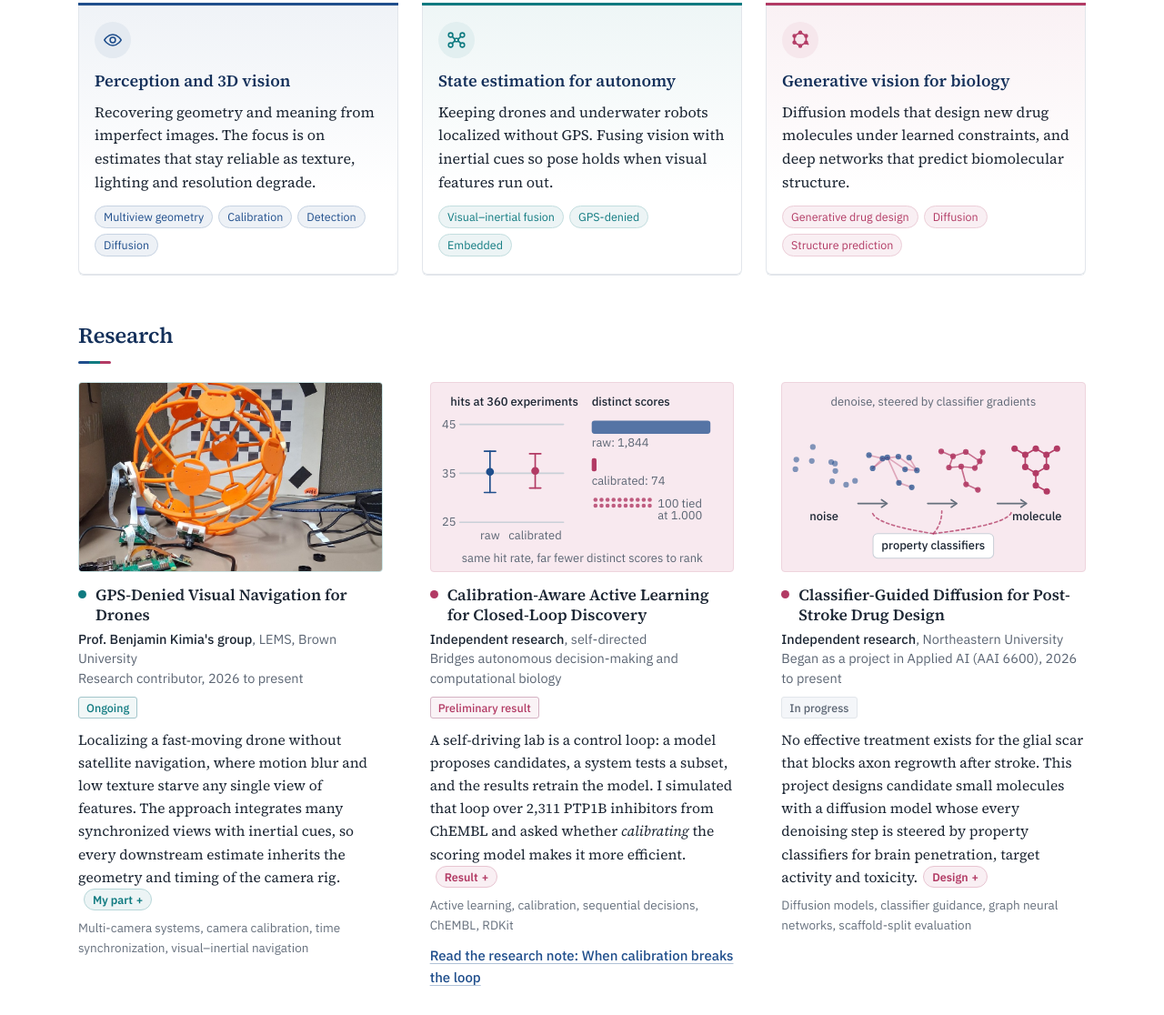
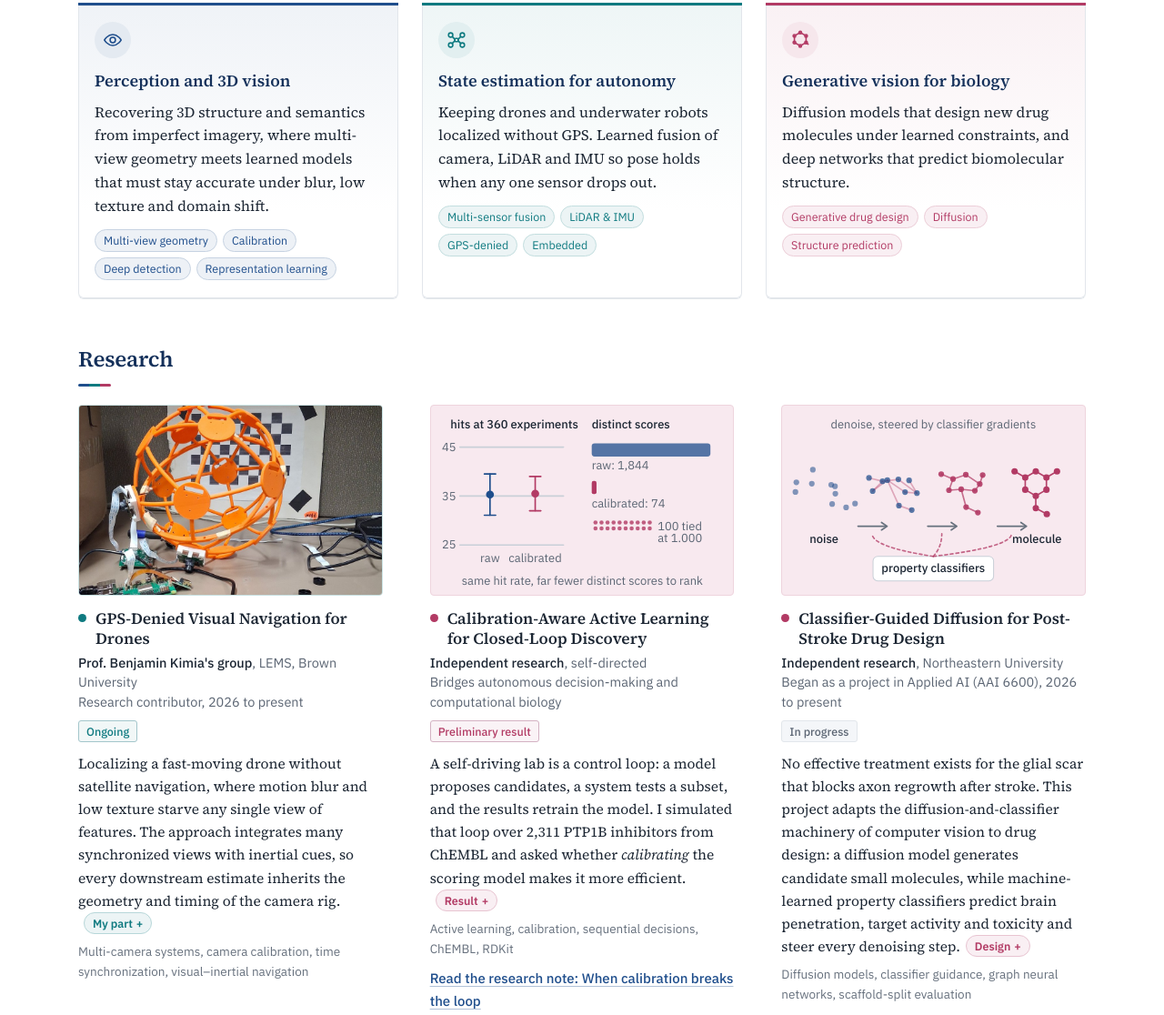
Before and after one commit to OrvilleRockwellJr/OrvilleRockwellJr.github.io, a plain HTML site: page index.html in a window 1280 px wide. Shown: the part 710-1826 px from the top of the page at 91% size. Drawn offline with Linux system fonts and the light colour scheme.

Commit message:
Sharpen research areas (ML + LiDAR/IMU fusion), frame stroke entry as CV/diffusion/ML, swap 3D perception for machine learning in contact
Co-Authored-By: Claude Opus 4.8 <noreply@anthropic.com>
Claude-Session: https://claude.ai/code/session_01LzMNsC2QWoDPGTEoMeo6Mp

```diff
--- a/index.html
+++ b/index.html
@@ -562,8 +562,8 @@ footer::before{content:"";position:absolute;left:0;right:0;top:0;height:4px;back
       <h2>Research areas</h2>
       <p class="lead">Making visual perception reliable enough to act on.</p>
       <ul class="areas">
-        <li class="area" style="--ac:var(--cv)"><span class="ic"><svg viewBox="0 0 24 24" aria-hidden="true"><path d="M2 12s3.6-6.5 10-6.5S22 12 22 12s-3.6 6.5-10 6.5S2 12 2 12z"/><circle cx="12" cy="12" r="3.2"/></svg></span><h3>Perception and 3D vision</h3><p>Recovering geometry and meaning from imperfect images. The focus is on estimates that stay reliable as texture, lighting and resolution degrade.</p><p class="tags"><span>Multiview geometry</span><span>Calibration</span><span>Detection</span><span>Diffusion</span></p></li>
-        <li class="area" style="--ac:var(--auto)"><span class="ic"><svg viewBox="0 0 24 24" aria-hidden="true"><circle cx="5" cy="6" r="2.6"/><circle cx="19" cy="6" r="2.6"/><circle cx="5" cy="18" r="2.6"/><circle cx="19" cy="18" r="2.6"/><path d="M7 8l3 3m4 0l3-3M7 16l3-3m4 0l3 3"/><rect x="10" y="10" width="4" height="4" rx="1"/></svg></span><h3>State estimation for autonomy</h3><p>Keeping drones and underwater robots localized without GPS. Fusing vision with inertial cues so pose holds when visual features run out.</p><p class="tags"><span>Visual&ndash;inertial fusion</span><span>GPS-denied</span><span>Embedded</span></p></li>
+        <li class="area" style="--ac:var(--cv)"><span class="ic"><svg viewBox="0 0 24 24" aria-hidden="true"><path d="M2 12s3.6-6.5 10-6.5S22 12 22 12s-3.6 6.5-10 6.5S2 12 2 12z"/><circle cx="12" cy="12" r="3.2"/></svg></span><h3>Perception and 3D vision</h3><p>Recovering 3D structure and semantics from imperfect imagery, where multi-view geometry meets learned models that must stay accurate under blur, low texture and domain shift.</p><p class="tags"><span>Multi-view geometry</span><span>Calibration</span><span>Deep detection</span><span>Representation learning</span></p></li>
+        <li class="area" style="--ac:var(--auto)"><span class="ic"><svg viewBox="0 0 24 24" aria-hidden="true"><circle cx="5" cy="6" r="2.6"/><circle cx="19" cy="6" r="2.6"/><circle cx="5" cy="18" r="2.6"/><circle cx="19" cy="18" r="2.6"/><path d="M7 8l3 3m4 0l3-3M7 16l3-3m4 0l3 3"/><rect x="10" y="10" width="4" height="4" rx="1"/></svg></span><h3>State estimation for autonomy</h3><p>Keeping drones and underwater robots localized without GPS. Learned fusion of camera, LiDAR and IMU so pose holds when any one sensor drops out.</p><p class="tags"><span>Multi-sensor fusion</span><span>LiDAR &amp; IMU</span><span>GPS-denied</span><span>Embedded</span></p></li>
         <li class="area" style="--ac:var(--bio)"><span class="ic"><svg viewBox="0 0 24 24" aria-hidden="true"><path d="M12 3l7 4v8l-7 4-7-4V7z"/><circle cx="12" cy="3" r="1.6"/><circle cx="19" cy="7" r="1.6"/><circle cx="19" cy="15" r="1.6"/><circle cx="12" cy="19" r="1.6"/><circle cx="5" cy="15" r="1.6"/><circle cx="5" cy="7" r="1.6"/><path d="M19 15l2.5 2"/></svg></span><h3>Generative vision for biology</h3><p>Diffusion models that design new drug molecules under learned constraints, and deep networks that predict biomolecular structure.</p><p class="tags"><span>Generative drug design</span><span>Diffusion</span><span>Structure prediction</span></p></li>
       </ul>
     </section>
@@ -734,7 +734,7 @@ footer::before{content:"";position:absolute;left:0;right:0;top:0;height:4px;back
             <h3><span class="mk" style="background:var(--bio)" aria-hidden="true"></span>Classifier-Guided Diffusion for Post-Stroke Drug Design</h3>
             <p class="where"><b>Independent research</b>, Northeastern University<br>Began as a project in Applied AI (AAI 6600), 2026 to present</p>
             <span class="status">In progress</span>
-            <p class="sum">No effective treatment exists for the glial scar that blocks axon regrowth after stroke. This project designs candidate small molecules with a diffusion model whose every denoising step is steered by property classifiers for brain penetration, target activity and toxicity.</p>
+            <p class="sum">No effective treatment exists for the glial scar that blocks axon regrowth after stroke. This project adapts the diffusion-and-classifier machinery of computer vision to drug design: a diffusion model generates candidate small molecules, while machine-learned property classifiers predict brain penetration, target activity and toxicity and steer every denoising step.</p>
             <p class="key"><b>Design.</b> Guidance classifiers are trained on noised inputs, and a separate held-out classifier judges the final candidates, so the generator cannot succeed by exploiting its own guide. Every scorer will be evaluated on scaffold splits, so reported performance reflects new chemistry rather than memorized analogs. Fully in silico; no results are claimed yet.</p>
             <p class="methods">Diffusion models, classifier guidance, graph neural networks, scaffold-split evaluation</p>
           </div>
@@ -778,7 +778,7 @@ footer::before{content:"";position:absolute;left:0;right:0;top:0;height:4px;back
 
     <section id="contact" class="contact">
       <h2>Contact</h2>
-      <p>I'm glad to hear about research collaborations and PhD openings in computer vision, 3D perception, autonomous systems and computational biology.</p>
+      <p>I'm glad to hear about research collaborations and PhD openings in computer vision, machine learning, autonomous systems and computational biology.</p>
       <dl>
         <dt>Research and PhD</dt><dd><a href="mailto:Rockwell.o@northeastern.edu">Rockwell.o@northeastern.edu</a></dd>
         <dt>General</dt><dd><a href="mailto:Rockwellkorville@gmail.com">Rockwellkorville@gmail.com</a></dd>
```
